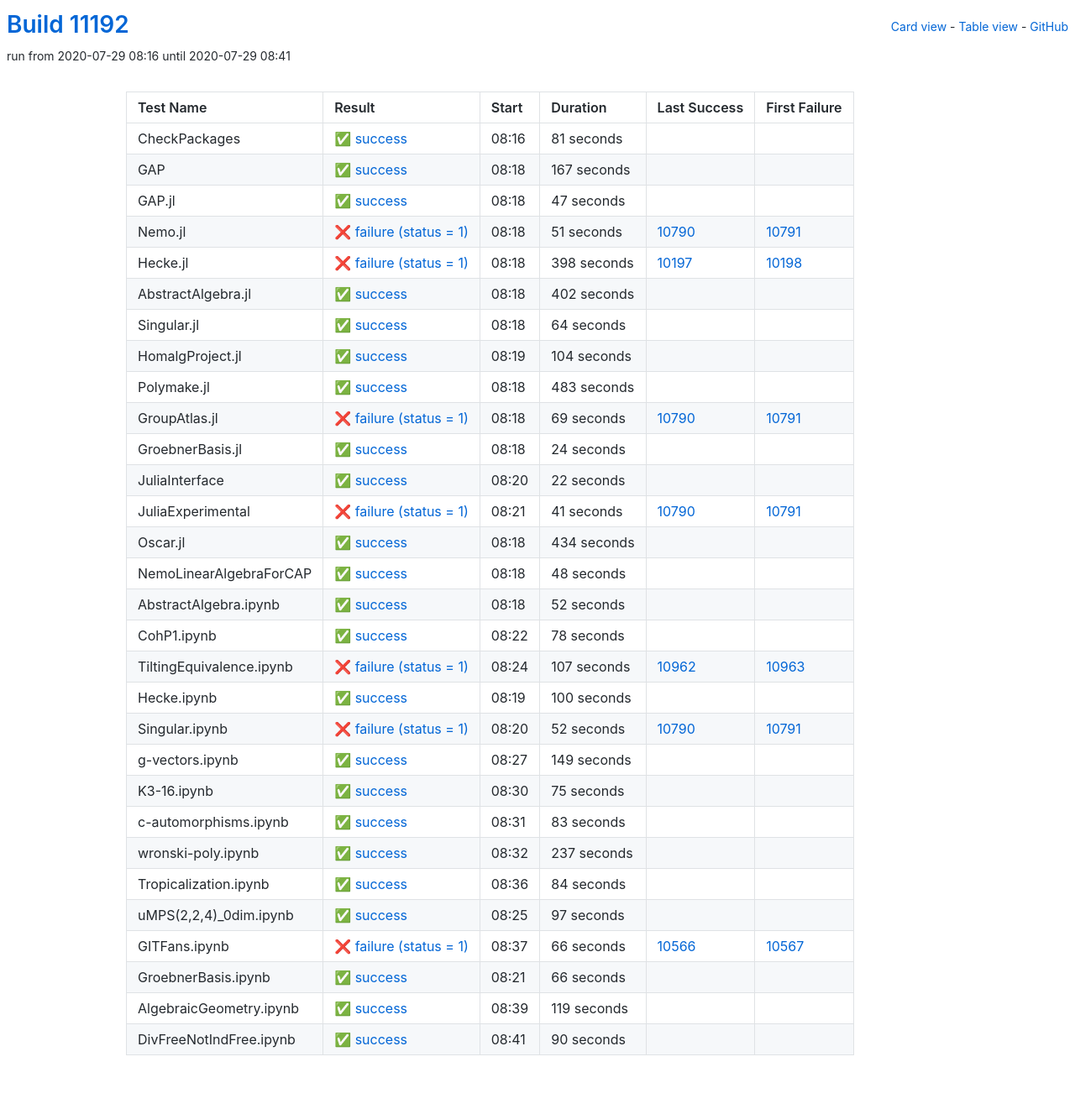
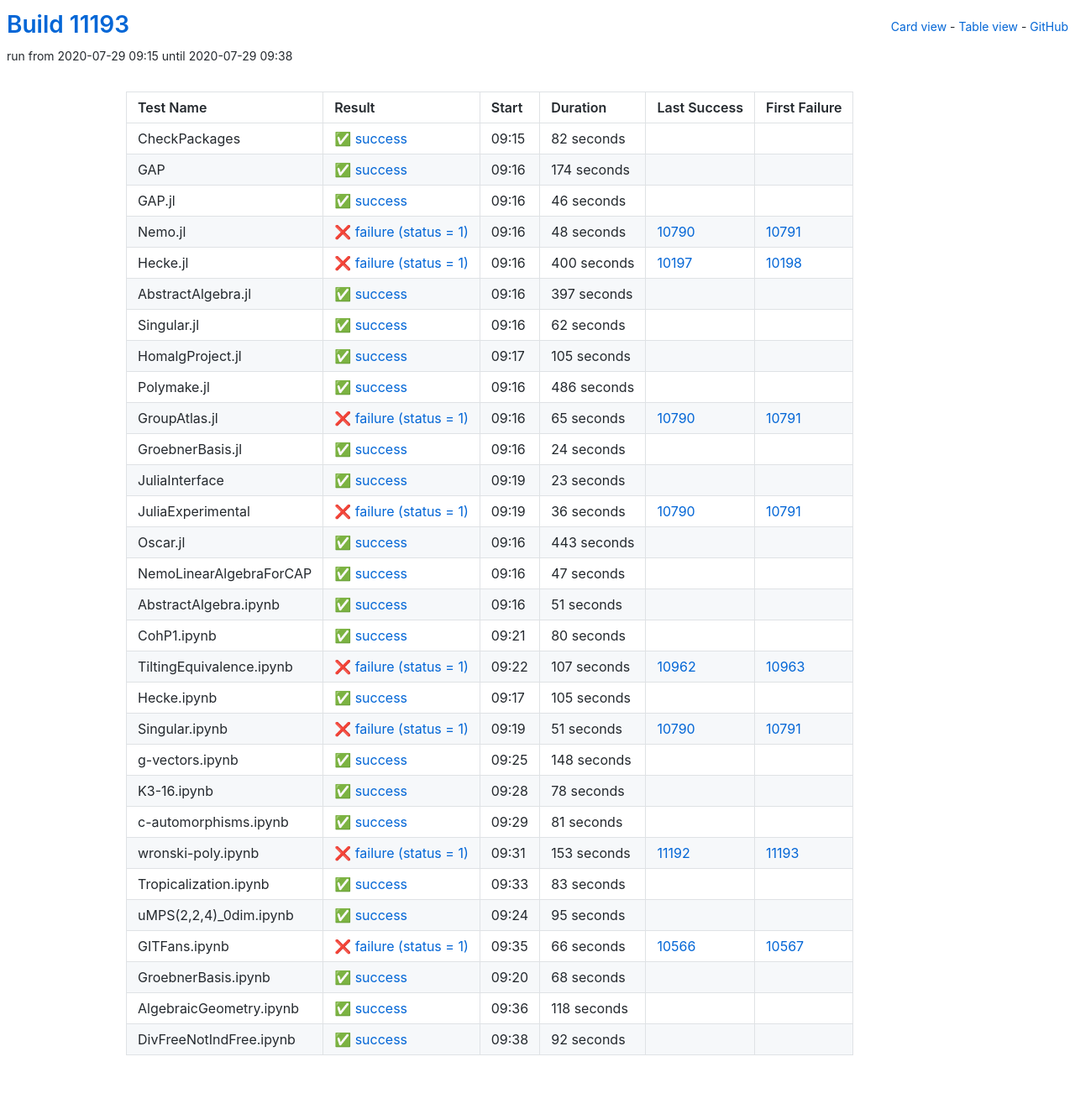
Before and after one commit to oscar-system/oscar-ci-status, a Jekyll site: the page built from table.html, in a window 1280 px wide. Shown: the whole page at 84% size. Built offline with Jekyll 4.4.1, drawn with Linux system fonts in a browser that asks for light colours.

Commit message:
Build #11193

```diff
--- a/_data/ci.yml
+++ b/_data/ci.yml
@@ -1,6 +1,6 @@
 ---
-build: 11192
-build_url: https://oscarci.mathematik.uni-kl.de/job/oscar/11192/
+build: 11193
+build_url: https://oscarci.mathematik.uni-kl.de/job/oscar/11193/
 job: oscar
 organization: oscar-system
 repo: oscar-ci-status
@@ -8,128 +8,128 @@
 tests:
 - name: CheckPackages
   id: checkpackages
-  log: https://oscarci.mathematik.uni-kl.de/job/oscar/11192/artifact/logs/build-11192/CheckPackages.log
-  start: 2020-07-29 08:16
+  log: https://oscarci.mathematik.uni-kl.de/job/oscar/11193/artifact/logs/build-11193/CheckPackages.log
+  start: 2020-07-29 09:15
   success: true
   exitcode: 0
   status: success
-  duration: 81
+  duration: 82
   last_success: false
   last_success_url:
   first_failure: false
   first_failure_url:
 - name: GAP
   id: gap
-  log: https://oscarci.mathematik.uni-kl.de/job/oscar/11192/artifact/logs/build-11192/GAP.log
-  start: 2020-07-29 08:18
+  log: https://oscarci.mathematik.uni-kl.de/job/oscar/11193/artifact/logs/build-11193/GAP.log
+  start: 2020-07-29 09:16
   success: true
   exitcode: 0
   status: success
-  duration: 167
+  duration: 174
   last_success: false
   last_success_url:
   first_failure: false
   first_failure_url:
 - name: GAP.jl
   id: gap-jl
-  log: https://oscarci.mathematik.uni-kl.de/job/oscar/11192/artifact/logs/build-11192/GAP.jl.log
-  start: 2020-07-29 08:18
+  log: https://oscarci.mathematik.uni-kl.de/job/oscar/11193/artifact/logs/build-11193/GAP.jl.log
+  start: 2020-07-29 09:16
   success: true
   exitcode: 0
   status: success
-  duration: 47
+  duration: 46
   last_success: false
   last_success_url:
   first_failure: false
   first_failure_url:
 - name: Nemo.jl
   id: nemo-jl
-  log: https://oscarci.mathematik.uni-kl.de/job/oscar/11192/artifact/logs/build-11192/Nemo.jl.log
-  start: 2020-07-29 08:18
+  log: https://oscarci.mathematik.uni-kl.de/job/oscar/11193/artifact/logs/build-11193/Nemo.jl.log
+  start: 2020-07-29 09:16
   success: false
   exitcode: 1
   status: failure
-  duration: 51
+  duration: 48
   last_success: 10790
   last_success_url: https://oscarci.mathematik.uni-kl.de/job/oscar/10790/
   first_failure: 10791
   first_failure_url: https://oscarci.mathematik.uni-kl.de/job/oscar/10791/
 - name: Hecke.jl
   id: hecke-jl
-  log: https://oscarci.mathematik.uni-kl.de/job/oscar/11192/artifact/logs/build-11192/Hecke.jl.log
-  start: 2020-07-29 08:18
+  log: https://oscarci.mathematik.uni-kl.de/job/oscar/11193/artifact/logs/build-11193/Hecke.jl.log
+  start: 2020-07-29 09:16
   success: false
   exitcode: 1
   status: failure
-  duration: 398
+  duration: 400
   last_success: 10197
   last_success_url: https://oscarci.mathematik.uni-kl.de/job/oscar/10197/
   first_failure: 10198
   first_failure_url: https://oscarci.mathematik.uni-kl.de/job/oscar/10198/
 - name: AbstractAlgebra.jl
   id: abstractalgebra-jl
-  log: https://oscarci.mathematik.uni-kl.de/job/oscar/11192/artifact/logs/build-11192/AbstractAlgebra.jl.log
-  start: 2020-07-29 08:18
+  log: https://oscarci.mathematik.uni-kl.de/job/oscar/11193/artifact/logs/build-11193/AbstractAlgebra.jl.log
+  start: 2020-07-29 09:16
   success: true
   exitcode: 0
   status: success
-  duration: 402
+  duration: 397
   last_success: false
   last_success_url:
   first_failure: false
   first_failure_url:
 - name: Singular.jl
   id: singular-jl
-  log: https://oscarci.mathematik.uni-kl.de/job/oscar/11192/artifact/logs/build-11192/Singular.jl.log
-  start: 2020-07-29 08:18
+  log: https://oscarci.mathematik.uni-kl.de/job/oscar/11193/artifact/logs/build-11193/Singular.jl.log
+  start: 2020-07-29 09:16
   success: true
   exitcode: 0
   status: success
-  duration: 64
+  duration: 62
   last_success: false
   last_success_url:
   first_failure: false
   first_failure_url:
 - name: HomalgProject.jl
   id: homalgproject-jl
-  log: https://oscarci.mathematik.uni-kl.de/job/oscar/11192/artifact/logs/build-11192/HomalgProject.jl.log
-  start: 2020-07-29 08:19
+  log: https://oscarci.mathematik.uni-kl.de/job/oscar/11193/artifact/logs/build-11193/HomalgProject.jl.log
+  start: 2020-07-29 09:17
   success: true
   exitcode: 0
   status: success
-  duration: 104
+  duration: 105
   last_success: false
   last_success_url:
   first_failure: false
   first_failure_url:
 - name: Polymake.jl
   id: polymake-jl
-  log: https://oscarci.mathematik.uni-kl.de/job/oscar/11192/artifact/logs/build-11192/Polymake.jl.log
-  start: 2020-07-29 08:18
+  log: https://oscarci.mathematik.uni-kl.de/job/oscar/11193/artifact/logs/build-11193/Polymake.jl.log
+  start: 2020-07-29 09:16
   success: true
   exitcode: 0
   status: success
-  duration: 483
+  duration: 486
   last_success: false
   last_success_url:
   first_failure: false
   first_failure_url:
 - name: GroupAtlas.jl
   id: groupatlas-jl
-  log: https://oscarci.mathematik.uni-kl.de/job/oscar/11192/artifact/logs/build-11192/GroupAtlas.jl.log
-  start: 2020-07-29 08:18
+  log: https://oscarci.mathematik.uni-kl.de/job/oscar/11193/artifact/logs/build-11193/GroupAtlas.jl.log
+  start: 2020-07-29 09:16
   success: false
   exitcode: 1
   status: failure
-  duration: 69
+  duration: 65
   last_success: 10790
   last_success_url: https://oscarci.mathematik.uni-kl.de/job/oscar/10790/
   first_failure: 10791
   first_failure_url: https://oscarci.mathematik.uni-kl.de/job/oscar/10791/
 - name: GroebnerBasis.jl
   id: groebnerbasis-jl
-  log: https://oscarci.mathematik.uni-kl.de/job/oscar/11192/artifact/logs/build-11192/GroebnerBasis.jl.log
-  start: 2020-07-29 08:18
+  log: https://oscarci.mathematik.uni-kl.de/job/oscar/11193/artifact/logs/build-11193/GroebnerBasis.jl.log
+  start: 2020-07-29 09:16
   success: true
   exitcode: 0
   status: success
@@ -140,80 +140,80 @@
   first_failure_url:
 - name: JuliaInterface
   id: juliainterface
-  log: https://oscarci.mathematik.uni-kl.de/job/oscar/11192/artifact/logs/build-11192/JuliaInterface.log
-  start: 2020-07-29 08:20
+  log: https://oscarci.mathematik.uni-kl.de/job/oscar/11193/artifact/logs/build-11193/JuliaInterface.log
+  start: 2020-07-29 09:19
   success: true
   exitcode: 0
   status: success
-  duration: 22
+  duration: 23
   last_success: false
   last_success_url:
   first_failure: false
   first_failure_url:
 - name: JuliaExperimental
   id: juliaexperimental
-  log: https://oscarci.mathematik.uni-kl.de/job/oscar/11192/artifact/logs/build-11192/JuliaExperimental.log
-  start: 2020-07-29 08:21
+  log: https://oscarci.mathematik.uni-kl.de/job/oscar/11193/artifact/logs/build-11193/JuliaExperimental.log
+  start: 2020-07-29 09:19
   success: false
   exitcode: 1
   status: failure
-  duration: 41
+  duration: 36
   last_success: 10790
   last_success_url: https://oscarci.mathematik.uni-kl.de/job/oscar/10790/
   first_failure: 10791
   first_failure_url: https://oscarci.mathematik.uni-kl.de/job/oscar/10791/
 - name: Oscar.jl
   id: oscar-jl
-  log: https://oscarci.mathematik.uni-kl.de/job/oscar/11192/artifact/logs/build-11192/Oscar.jl.log
-  start: 2020-07-29 08:18
+  log: https://oscarci.mathematik.uni-kl.de/job/oscar/11193/artifact/logs/build-11193/Oscar.jl.log
+  start: 2020-07-29 09:16
   success: true
   exitcode: 0
   status: success
-  duration: 434
+  duration: 443
   last_success: false
   last_success_url:
   first_failure: false
   first_failure_url:
 - name: NemoLinearAlgebraForCAP
   id: nemolinearalgebraforcap
-  log: https://oscarci.mathematik.uni-kl.de/job/oscar/11192/artifact/logs/build-11192/NemoLinearAlgebraForCAP.log
-  start: 2020-07-29 08:18
+  log: https://oscarci.mathematik.uni-kl.de/job/oscar/11193/artifact/logs/build-11193/NemoLinearAlgebraForCAP.log
+  start: 2020-07-29 09:16
   success: true
   exitcode: 0
   status: success
-  duration: 48
+  duration: 47
   last_success: false
   last_success_url:
   first_failure: false
   first_failure_url:
 - name: AbstractAlgebra.ipynb
   id: abstractalgebra-ipynb
-  log: https://oscarci.mathematik.uni-kl.de/job/oscar/11192/artifact/logs/build-11192/AbstractAlgebra.ipynb.log
-  start: 2020-07-29 08:18
+  log: https://oscarci.mathematik.uni-kl.de/job/oscar/11193/artifact/logs/build-11193/AbstractAlgebra.ipynb.log
+  start: 2020-07-29 09:16
   success: true
   exitcode: 0
   status: success
-  duration: 52
+  duration: 51
   last_success: false
   last_success_url:
   first_failure: false
   first_failure_url:
 - name: CohP1.ipynb
   id: cohp1-ipynb
-  log: https://oscarci.mathematik.uni-kl.de/job/oscar/11192/artifact/logs/build-11192/CohP1.ipynb.log
-  start: 2020-07-29 08:22
+  log: https://oscarci.mathematik.uni-kl.de/job/oscar/11193/artifact/logs/build-11193/CohP1.ipynb.log
+  start: 2020-07-29 09:21
   success: true
   exitcode: 0
   status: success
-  duration: 78
+  duration: 80
   last_success: false
   last_success_url:
   first_failure: false
   first_failure_url:
 - name: TiltingEquivalence.ipynb
   id: tiltingequivalence-ipynb
-  log: https://oscarci.mathematik.uni-kl.de/job/oscar/11192/artifact/logs/build-11192/TiltingEquivalence.ipynb.log
-  start: 2020-07-29 08:24
+  log: https://oscarci.mathematik.uni-kl.de/job/oscar/11193/artifact/logs/build-11193/TiltingEquivalence.ipynb.log
+  start: 2020-07-29 09:22
   success: false
   exitcode: 1
   status: failure
@@ -224,56 +224,80 @@
   first_failure_url: https://oscarci.mathematik.uni-kl.de/job/oscar/10963/
 - name: Hecke.ipynb
   id: hecke-ipynb
-  log: https://oscarci.mathematik.uni-kl.de/job/oscar/11192/artifact/logs/build-11192/Hecke.ipynb.log
-  start: 2020-07-29 08:19
+  log: https://oscarci.mathematik.uni-kl.de/job/oscar/11193/artifact/logs/build-11193/Hecke.ipynb.log
+  start: 2020-07-29 09:17
   success: true
   exitcode: 0
   status: success
-  duration: 100
+  duration: 105
   last_success: false
   last_success_url:
   first_failure: false
   first_failure_url:
 - name: Singular.ipynb
   id: singular-ipynb
-  log: https://oscarci.mathematik.uni-kl.de/job/oscar/11192/artifact/logs/build-11192/Singular.ipynb.log
-  start: 2020-07-29 08:20
+  log: https://oscarci.mathematik.uni-kl.de/job/oscar/11193/artifact/logs/build-11193/Singular.ipynb.log
+  start: 2020-07-29 09:19
   success: false
   exitcode: 1
   status: failure
-  duration: 52
+  duration: 51
   last_success: 10790
   last_success_url: https://oscarci.mathematik.uni-kl.de/job/oscar/10790/
   first_failure: 10791
   first_failure_url: https://oscarci.mathematik.uni-kl.de/job/oscar/10791/
 - name: g-vectors.ipynb
   id: g-vectors-ipynb
-  log: https://oscarci.mathematik.uni-kl.de/job/oscar/11192/artifact/logs/build-11192/g-vectors.ipynb.log
-  start: 2020-07-29 08:27
+  log: https://oscarci.mathematik.uni-kl.de/job/oscar/11193/artifact/logs/build-11193/g-vectors.ipynb.log
+  start: 2020-07-29 09:25
   success: true
   exitcode: 0
   status: success
-  duration: 149
+  duration: 148
   last_success: false
   last_success_url:
   first_failure: false
   first_failure_url:
 - name: K3-16.ipynb
   id: k3-16-ipynb
-  log: https://oscarci.mathematik.uni-kl.de/job/oscar/11192/artifact/logs/build-11192/K3-16.ipynb.log
-  start: 2020-07-29 08:30
+  log: https://oscarci.mathematik.uni-kl.de/job/oscar/11193/artifact/logs/build-11193/K3-16.ipynb.log
+  start: 2020-07-29 09:28
   success: true
   exitcode: 0
   status: success
-  duration: 75
+  duration: 78
   last_success: false
   last_success_url:
   first_failure: false
   first_failure_url:
 - name: c-automorphisms.ipynb
   id: c-automorphisms-ipynb
-  log: https://oscarci.mathematik.uni-kl.de/job/oscar/11192/artifact/logs/build-11192/c-automorphisms.ipynb.log
-  start: 2020-07-29 08:31
+  log: https://oscarci.mathematik.uni-kl.de/job/oscar/11193/artifact/logs/build-11193/c-automorphisms.ipynb.log
+  start: 2020-07-29 09:29
+  success: true
+  exitcode: 0
+  status: success
+  duration: 81
+  last_success: false
+  last_success_url:
+  first_failure: false
+  first_failure_url:
+- name: wronski-poly.ipynb
+  id: wronski-poly-ipynb
+  log: https://oscarci.mathematik.uni-kl.de/job/oscar/11193/artifact/logs/build-11193/wronski-poly.ipynb.log
+  start: 2020-07-29 09:31
+  success: false
+  exitcode: 1
+  status: failure
+  duration: 153
+  last_success: 11192
+  last_success_url: https://oscarci.mathematik.uni-kl.de/job/oscar/11192/
+  first_failure: 11193
+  first_failure_url: https://oscarci.mathematik.uni-kl.de/job/oscar/11193/
+- name: Tropicalization.ipynb
+  id: tropicalization-ipynb
+  log: https://oscarci.mathematik.uni-kl.de/job/oscar/11193/artifact/logs/build-11193/Tropicalization.ipynb.log
+  start: 2020-07-29 09:33
   success: true
   exitcode: 0
   status: success
@@ -282,46 +306,22 @@
   last_success_url:
   first_failure: false
   first_failure_url:
-- name: wronski-poly.ipynb
-  id: wronski-poly-ipynb
-  log: https://oscarci.mathematik.uni-kl.de/job/oscar/11192/artifact/logs/build-11192/wronski-poly.ipynb.log
-  start: 2020-07-29 08:32
+- name: uMPS(2,2,4)_0dim.ipynb
+  id: umps-2-2-4-0dim-ipynb
+  log: https://oscarci.mathematik.uni-kl.de/job/oscar/11193/artifact/logs/build-11193/uMPS-2-2-4-_0dim.ipynb.log
+  start: 2020-07-29 09:24
   success: true
   exitcode: 0
   status: success
-  duration: 237
-  last_success: false
-  last_success_url:
-  first_failure: false
-  first_failure_url:
-- name: Tropicalization.ipynb
-  id: tropicalization-ipynb
-  log: https://oscarci.mathematik.uni-kl.de/job/oscar/11192/artifact/logs/build-11192/Tropicalization.ipynb.log
-  start: 2020-07-29 08:36
-  success: true
-  exitcode: 0
-  status: success
-  duration: 84
-  last_success: false
-  last_success_url:
-  first_failure: false
-  first_failure_url:
-- name: uMPS(2,2,4)_0dim.ipynb
-  id: umps-2-2-4-0dim-ipynb
-  log: https://oscarci.mathematik.uni-kl.de/job/oscar/11192/artifact/logs/build-11192/uMPS-2-2-4-_0dim.ipynb.log
-  start: 2020-07-29 08:25
-  success: true
-  exitcode: 0
-  status: success
-  duration: 97
+  duration: 95
   last_success: false
   last_success_url:
   first_failure: false
   first_failure_url:
 - name: GITFans.ipynb
   id: gitfans-ipynb
-  log: https://oscarci.mathematik.uni-kl.de/job/oscar/11192/artifact/logs/build-11192/GITFans.ipynb.log
-  start: 2020-07-29 08:37
+  log: https://oscarci.mathematik.uni-kl.de/job/oscar/11193/artifact/logs/build-11193/GITFans.ipynb.log
+  start: 2020-07-29 09:35
   success: false
   exitcode: 1
   status: failure
@@ -332,36 +332,36 @@
   first_failure_url: https://oscarci.mathematik.uni-kl.de/job/oscar/10567/
 - name: GroebnerBasis.ipynb
   id: groebnerbasis-ipynb
-  log: https://oscarci.mathematik.uni-kl.de/job/oscar/11192/artifact/logs/build-11192/GroebnerBasis.ipynb.log
-  start: 2020-07-29 08:21
+  log: https://oscarci.mathematik.uni-kl.de/job/oscar/11193/artifact/logs/build-11193/GroebnerBasis.ipynb.log
+  start: 2020-07-29 09:20
   success: true
   exitcode: 0
   status: success
-  duration: 66
+  duration: 68
   last_success: false
   last_success_url:
   first_failure: false
   first_failure_url:
 - name: AlgebraicGeometry.ipynb
   id: algebraicgeometry-ipynb
-  log: https://oscarci.mathematik.uni-kl.de/job/oscar/11192/artifact/logs/build-11192/AlgebraicGeometry.ipynb.log
-  start: 2020-07-29 08:39
+  log: https://oscarci.mathematik.uni-kl.de/job/oscar/11193/artifact/logs/build-11193/AlgebraicGeometry.ipynb.log
+  start: 2020-07-29 09:36
   success: true
   exitcode: 0
   status: success
-  duration: 119
+  duration: 118
   last_success: false
   last_success_url:
   first_failure: false
   first_failure_url:
 - name: DivFreeNotIndFree.ipynb
   id: divfreenotindfree-ipynb
-  log: https://oscarci.mathematik.uni-kl.de/job/oscar/11192/artifact/logs/build-11192/DivFreeNotIndFree.ipynb.log
-  start: 2020-07-29 08:41
+  log: https://oscarci.mathematik.uni-kl.de/job/oscar/11193/artifact/logs/build-11193/DivFreeNotIndFree.ipynb.log
+  start: 2020-07-29 09:38
   success: true
   exitcode: 0
   status: success
-  duration: 90
+  duration: 92
   last_success: false
   last_success_url:
   first_failure: false
```
Also changed, not shown: README.md.
